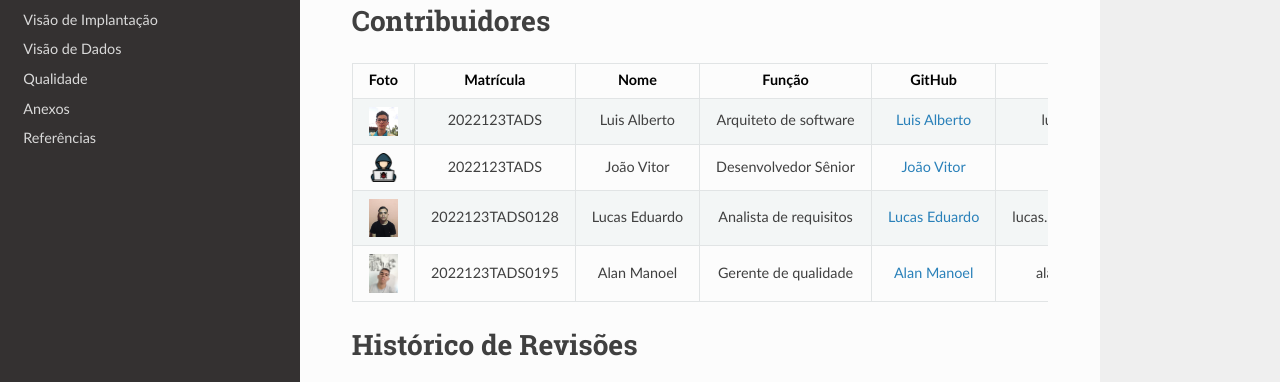
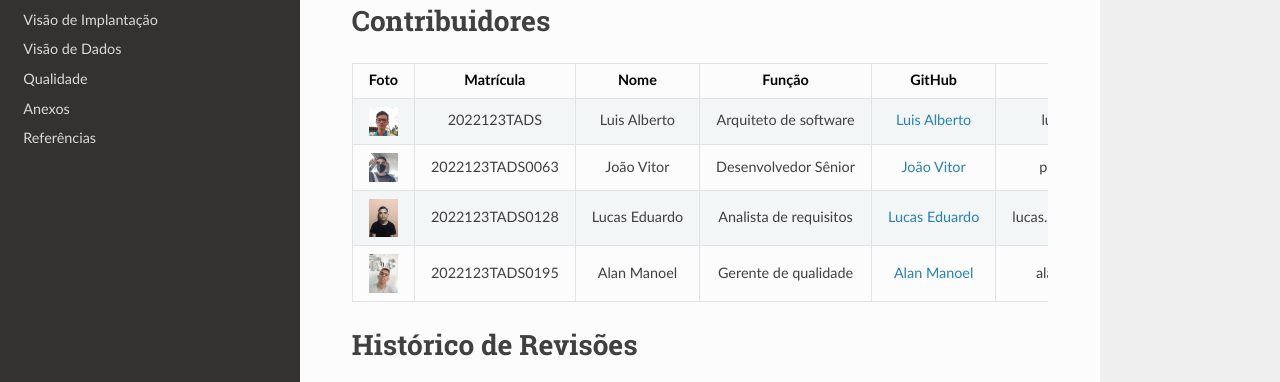
Before and after one commit to Vitor-Silva27/codecast, an MkDocs documentation site: the page built from docs/index.md, in a window 1280 px wide and 1246 px high. Shown: the part 635-1017 px from the top of the window. Built offline with MkDocs 1.6.1, drawn with Linux system fonts in a browser that asks for light colours; nearby versions of some CDN libraries.

Commit message:
adicionar foto e email dev senior

```diff
--- a/docs/index.md
+++ b/docs/index.md
@@ -16,7 +16,7 @@
 |Foto | Matrícula | Nome | Função|  GitHub | E-mail|
 |:--:|:--:|:--:|:--:|:--:|:--:|
 |<img src="./img/fotoluis.jpg" width="50" height="50">| 2022123TADS | Luis Alberto | Arquiteto de software | [Luis Alberto](https://github.com/luisalberto002)|luisalber0525@gmail.com|
-|<img src="./img/1320457.png" width="50" height="50">| 2022123TADS | João Vitor | Desenvolvedor Sênior | [João Vitor](https://github.com/vitor-Silva27)| joao@gmail.com |
+|<img src="./img/FotoJoao.jpeg" width="50" height="50">| 2022123TADS0063 | João Vitor | Desenvolvedor Sênior | [João Vitor](https://github.com/vitor-Silva27)| ps.joaovitor27@gmail.com |
 |<img src="./img/fotoLucas.jpg" width="50" height="50">| 2022123TADS0128 | Lucas Eduardo | Analista de requisitos | [Lucas Eduardo](https://github.com/LucaSoare)|lucas.soares.oliveira.p2@gmail.com|
 |<img src="./img/FotoAlan.jpeg" width="50" height="50">| 2022123TADS0195 | Alan Manoel | Gerente de qualidade | [Alan Manoel](https://github.com/AlanManoel)|alanmanoel517@gmail.com|
 
```
Also changed, not shown: docs/img/FotoJoao.jpeg (added).
